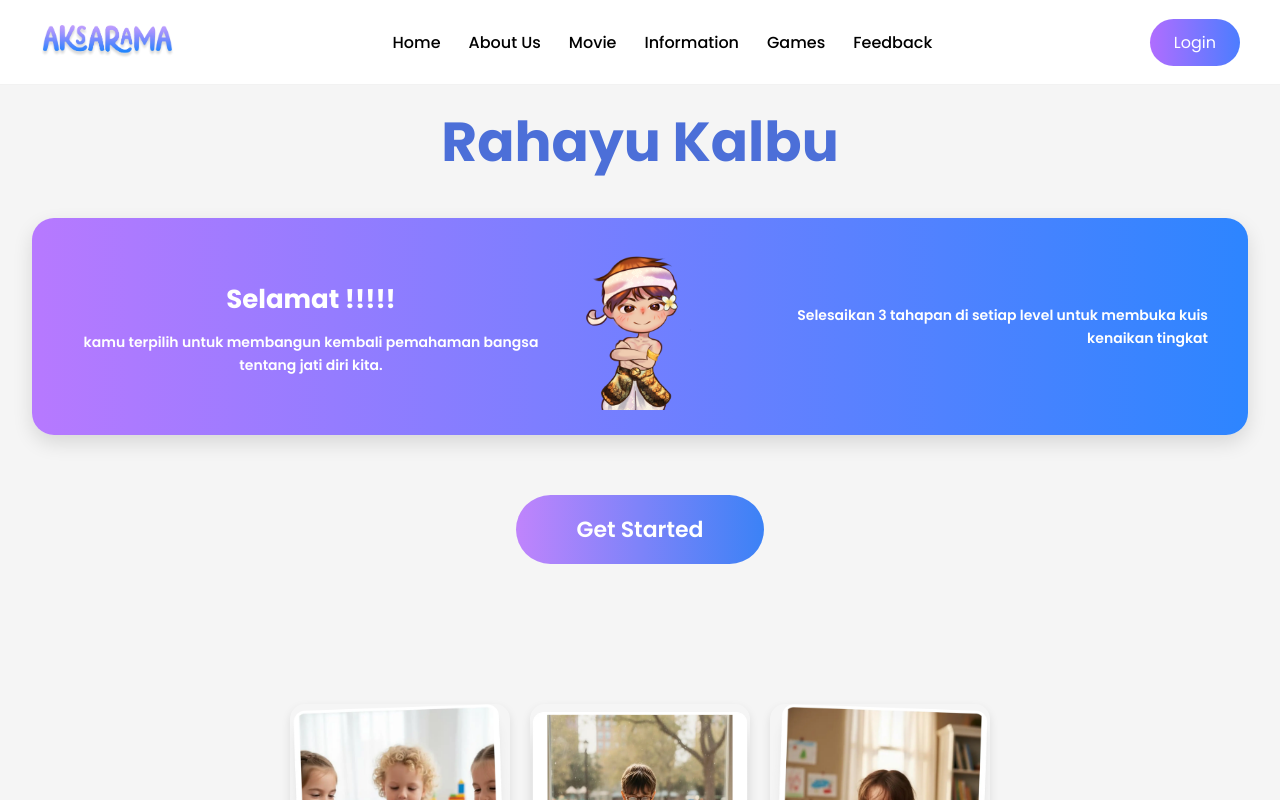
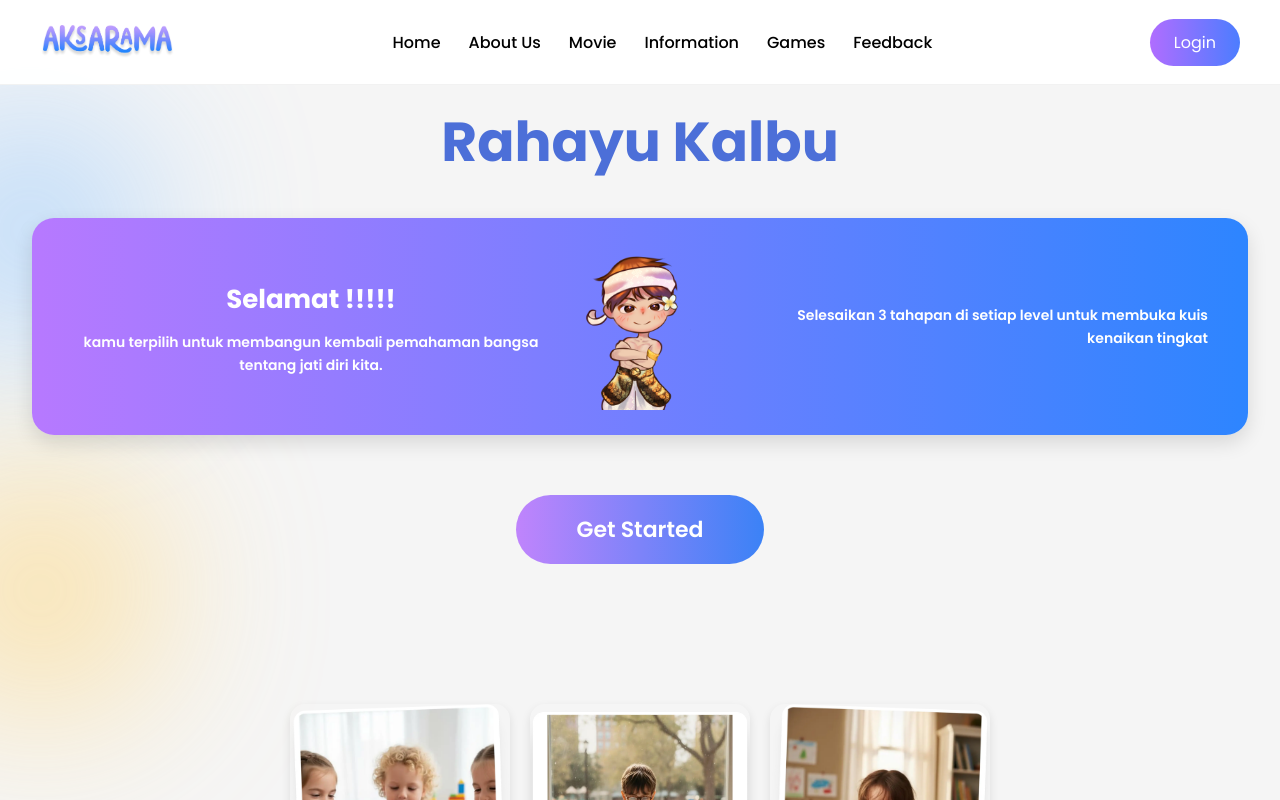
Before and after one commit to nashwa-27/Aksaramaproyek, a React (Vite) app: page / in a window 1280 px wide. Shown: the top 800 px of the page. Built offline with nearby package versions, Linux system fonts and the light colour scheme.

Commit message:
background

```diff
--- /dev/null
+++ b/src/components/Background/index.css
@@ -0,0 +1,55 @@
+.bg-decor{
+  position:fixed;
+
+  top:0;
+  left:0;
+
+  width:100%;
+  height:100vh;
+
+  z-index:-1;
+
+  overflow:hidden;
+
+  background:#f5f5f5;
+}
+
+/* blur biru */
+
+.blur-blue{
+  position:absolute;
+
+  top:120px;
+  left:-80px;
+
+  width:220px;
+  height:220px;
+
+  background:#7dbdff;
+
+  border-radius:50%;
+
+  filter:blur(90px);
+
+  opacity:0.6;
+}
+
+/* blur orange */
+
+.blur-orange{
+  position:absolute;
+
+  bottom:100px;
+  left:-70px;
+
+  width:220px;
+  height:220px;
+
+  background:#ffd36f;
+
+  border-radius:50%;
+
+  filter:blur(90px);
+
+  opacity:0.7;
+}
--- /dev/null
+++ b/src/components/Background/index.jsx
@@ -0,0 +1,17 @@
+import "./index.css";
+
+function Background() {
+  return (
+
+    <div className="bg-decor">
+
+      <div className="blur-blue"></div>
+
+      <div className="blur-orange"></div>
+
+    </div>
+
+  );
+}
+
+export default Background;
--- a/src/pages/Home/index.jsx
+++ b/src/pages/Home/index.jsx
@@ -26,6 +26,7 @@ import profile from "../../assets/profile.png";
 import instagram from "../../assets/instagram.png";
 import Navbar from "../../components/Navbar";
 import Footer from "../../components/Footer";
+import Background from "../../components/Background";
 
 function Home() {
   return (
@@ -35,6 +36,7 @@ function Home() {
       //   backgroundImage: `url(${bgkosong})`,
       // }}
     >
+      <Background />
       {/* ================= NAVBAR ================= */}
 
       <Navbar />
```
